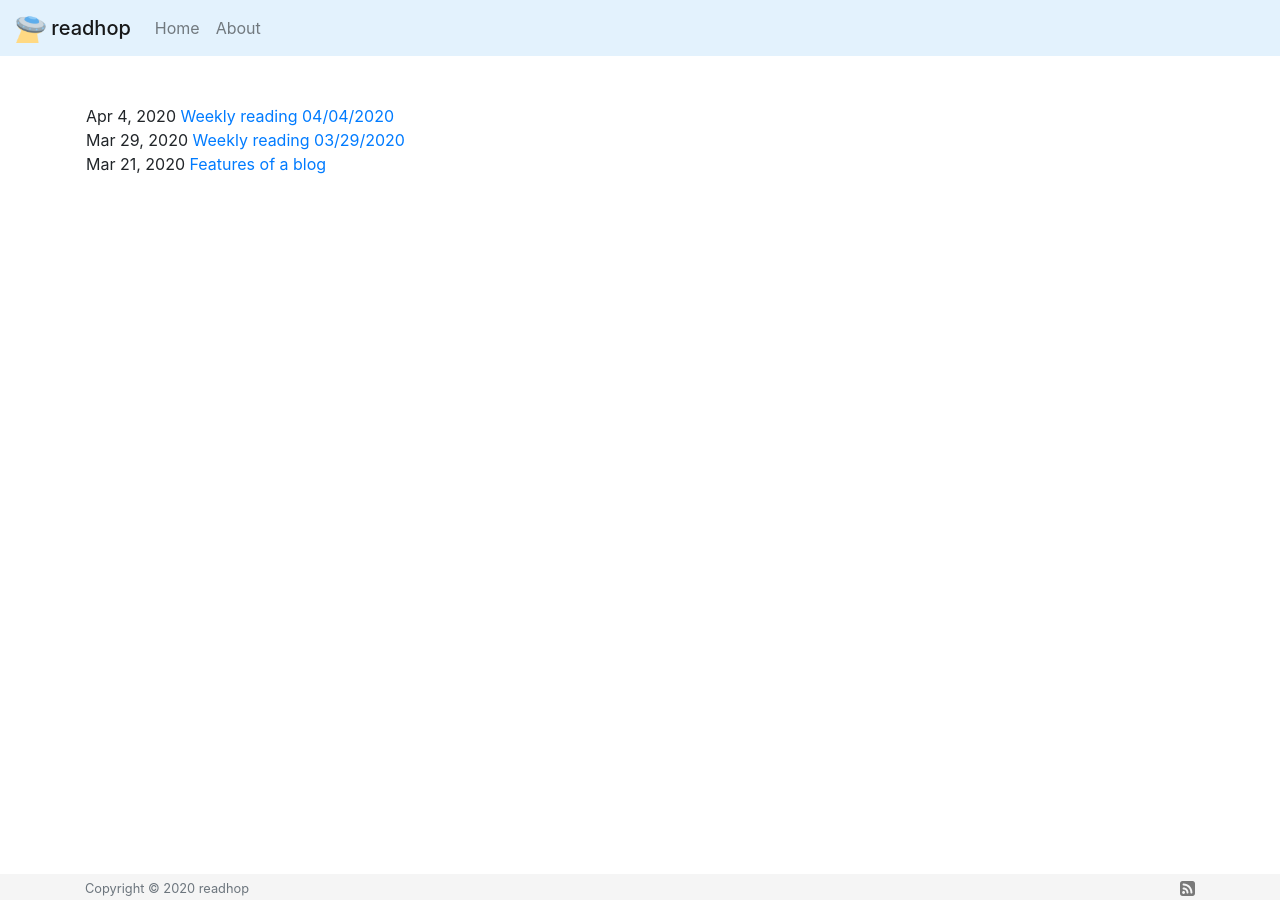
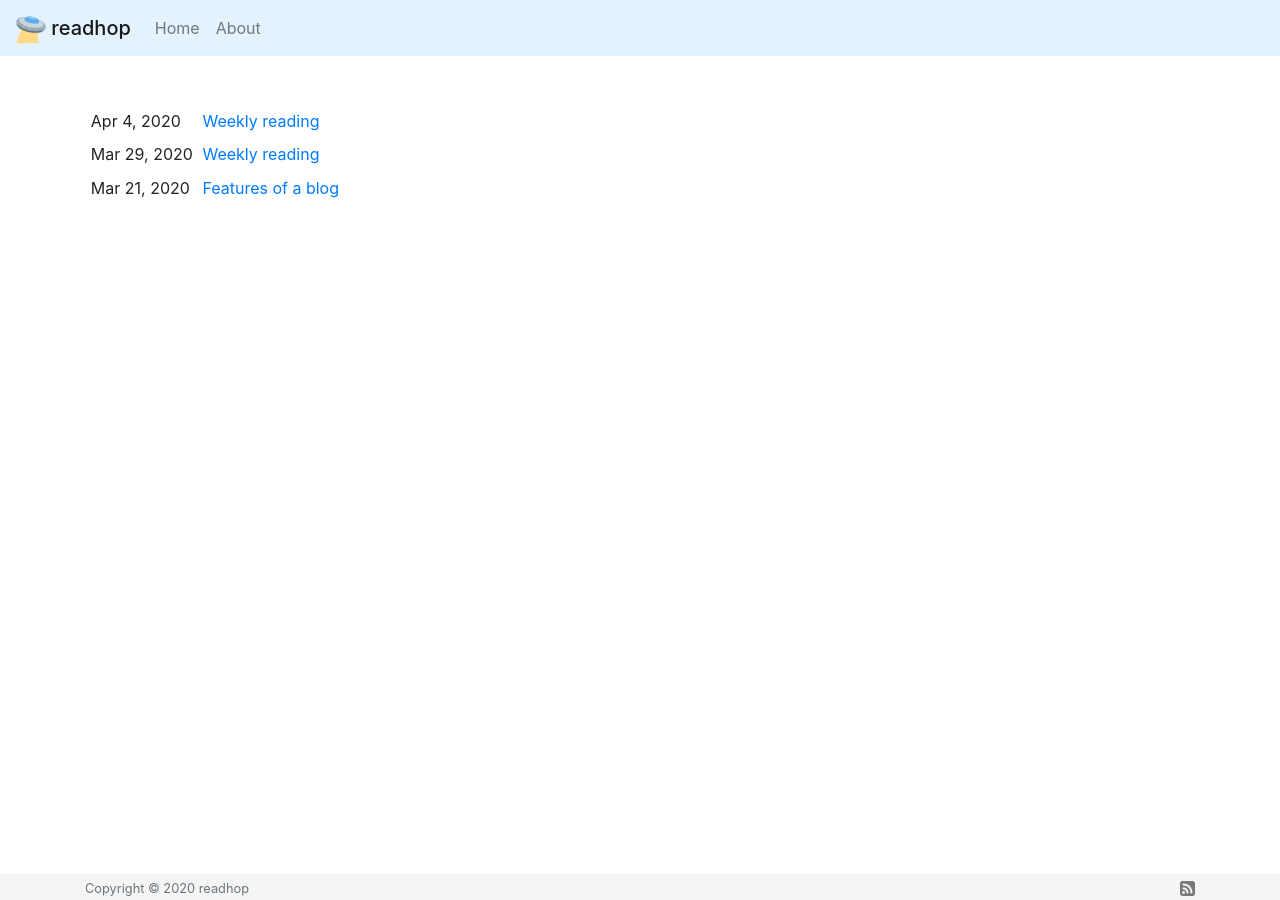
Before and after one commit to robocalpico/robocalpico.github.io, a Jekyll site: the page built from index.md, in a window 1280 px wide. Built offline with Jekyll 4.4.1, drawn with Linux system fonts in a browser that asks for light colours; comment, search, counter and statistics services are not loaded.

Commit message:
use table instead of list for post list

```diff
--- a/_posts/2020-03-29-weekly.md
+++ b/_posts/2020-03-29-weekly.md
@@ -1,6 +1,6 @@
 ---
 layout:  post
-title:   "Weekly reading 03/29/2020"
+title:   "Weekly reading"
 date:    2020-03-29 11:17:23
 categories: Weekly
 ---
--- a/_posts/2020-04-04-weekly.md
+++ b/_posts/2020-04-04-weekly.md
@@ -1,6 +1,6 @@
 ---
 layout:  post
-title:   "Weekly reading 04/04/2020"
+title:   "Weekly reading"
 date:    2020-04-04 10:41:12
 categories: Weekly
 ---
--- a/assets/css/style.scss
+++ b/assets/css/style.scss
@@ -31,3 +31,14 @@ body {
   line-height: 26px; /* Vertically center the text there */
   background-color: #f5f5f5;
 }
+
+table.table-fit {
+    width: auto !important;
+    table-layout: auto !important;
+}
+table.table-fit thead th, table.table-fit tfoot th {
+    width: auto !important;
+}
+table.table-fit tbody td, table.table-fit tfoot td {
+    width: auto !important;
+}
--- a/index.md
+++ b/index.md
@@ -3,17 +3,18 @@ layout: default
 title: Home
 ---
 
-<ul class="list-unstyled">
-  {%- for post in site.posts -%}
-  <li>
-    {%- assign date_format = site.minima.date_format | default: "%b %-d, %Y" -%}
-    <span class="post-meta">{{ post.date | date: date_format }}</span>
-      <a class="post-link" href="{{ post.url | relative_url }}">
-        {{ post.title | escape }}
-      </a>
-    {%- if site.show_excerpts -%}
-      {{ post.excerpt }}
-    {%- endif -%}
-  </li>
-  {%- endfor -%}
-</ul>
+<table class="table table-borderless table-sm table-fit">
+<tbody>
+{%- for post in site.posts -%}
+<tr>
+  {%- assign date_format = site.minima.date_format | default: "%b %-d, %Y" -%}
+  <td><span class="post-meta">{{ post.date | date: date_format }}</span></td>
+  <td>
+    <a class="post-link" href="{{ post.url | relative_url }}">
+      {{ post.title | escape }}
+    </a>
+  </td>
+</tr>
+{%- endfor -%}
+</tbody>
+</table>
```
